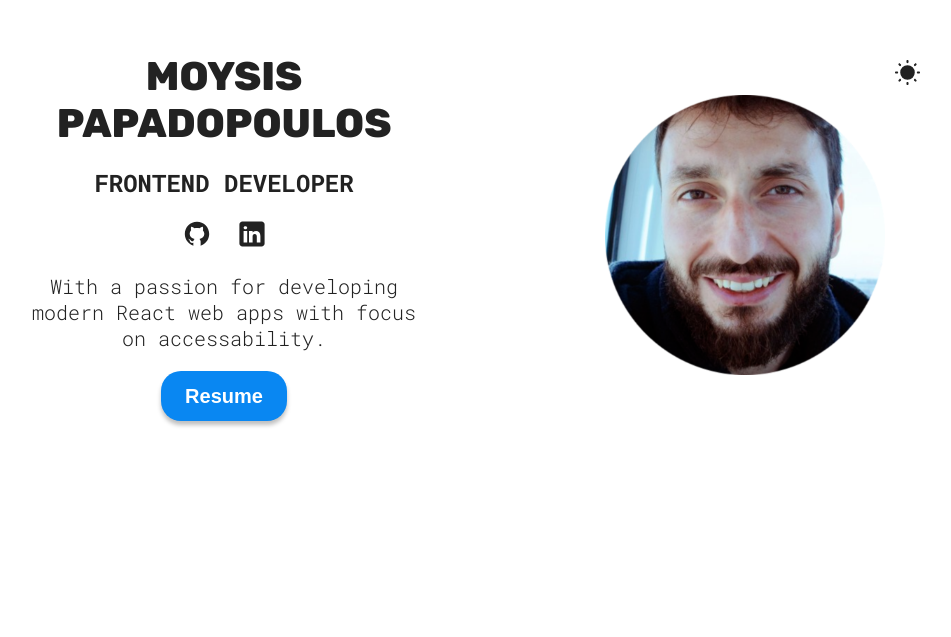
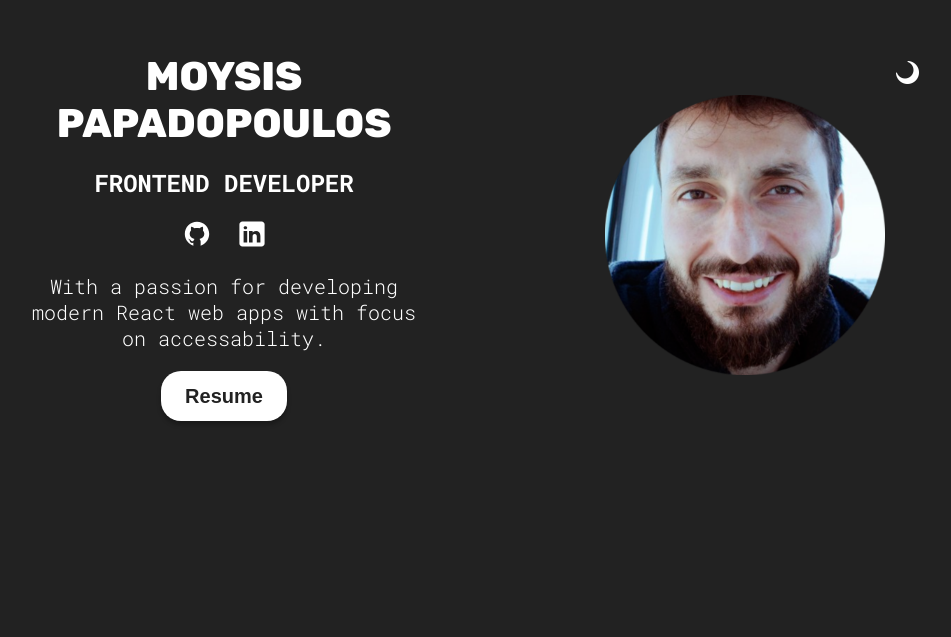
Before and after one commit to MoysisPap/Portfolio-Moysis, a React (Vite) app: page / in a window 1280 px wide. Shown: the part 163-800 px from the top of the page, without its empty margins (167-1118 px from the left). Built offline with nearby package versions, Linux system fonts and the light colour scheme.

Commit message:
Contact-form update

```diff
--- a/src/common/ThemeContext.jsx
+++ b/src/common/ThemeContext.jsx
@@ -6,7 +6,7 @@
 
 export const ThemeProvider = ({ children }) => {
   const [theme, setTheme] = useState(
-    () => localStorage.getItem('theme') || 'light'
+    () => localStorage.getItem('theme') || 'dark'
   );
 
   useEffect(() => {
--- a/src/sections/Contact/Contact.jsx
+++ b/src/sections/Contact/Contact.jsx
@@ -4,7 +4,7 @@
   return (
     <section id="contact" className={styles.container}>
       <h1 className="sectionTitle">Contact</h1>
-      <form action="">
+      <form action="https://formspree.io/f/xeojgawz" method="POST">
         <div className="formGroup">
           <label htmlFor="name" hidden>
             Name
@@ -37,7 +37,8 @@
             name="message"
             id="message"
             placeholder="Message"
-            required></textarea>
+            required
+          ></textarea>
         </div>
         <input className="hover btn" type="submit" value="Submit" />
       </form>
```
